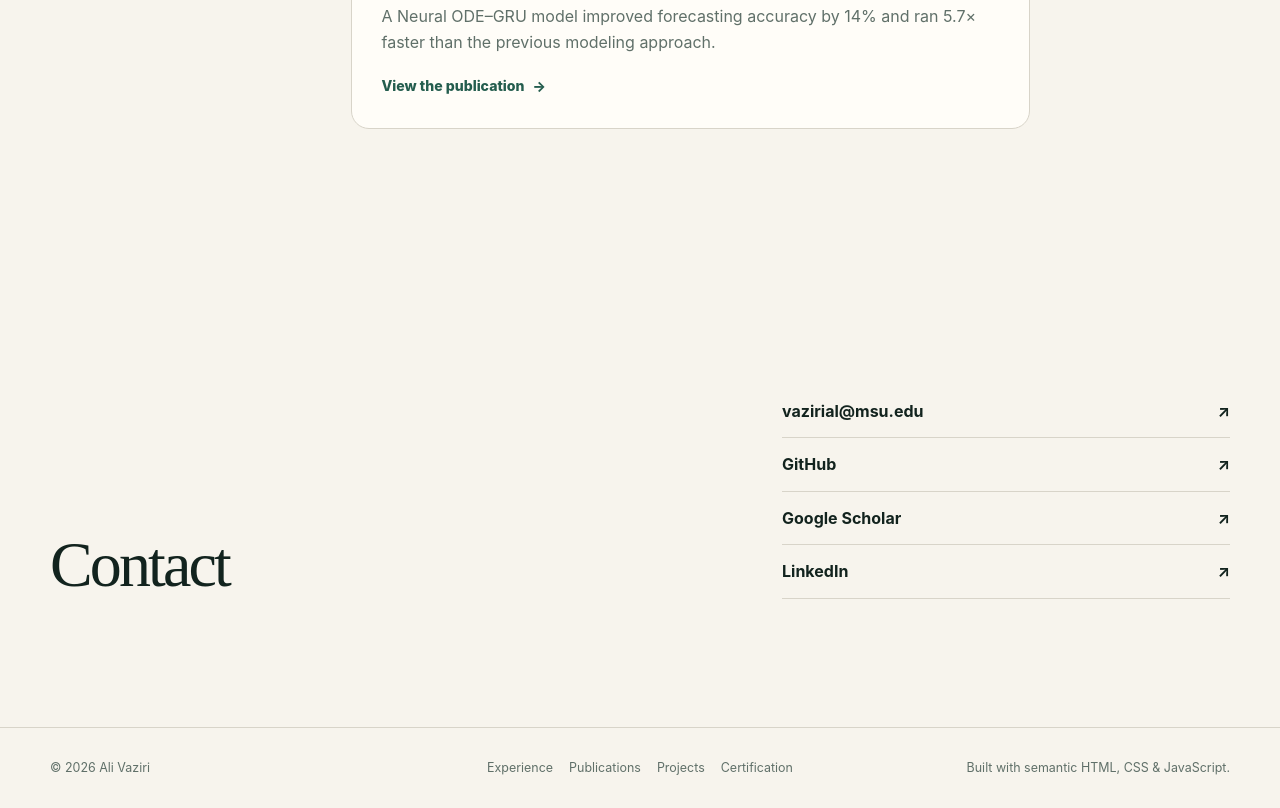
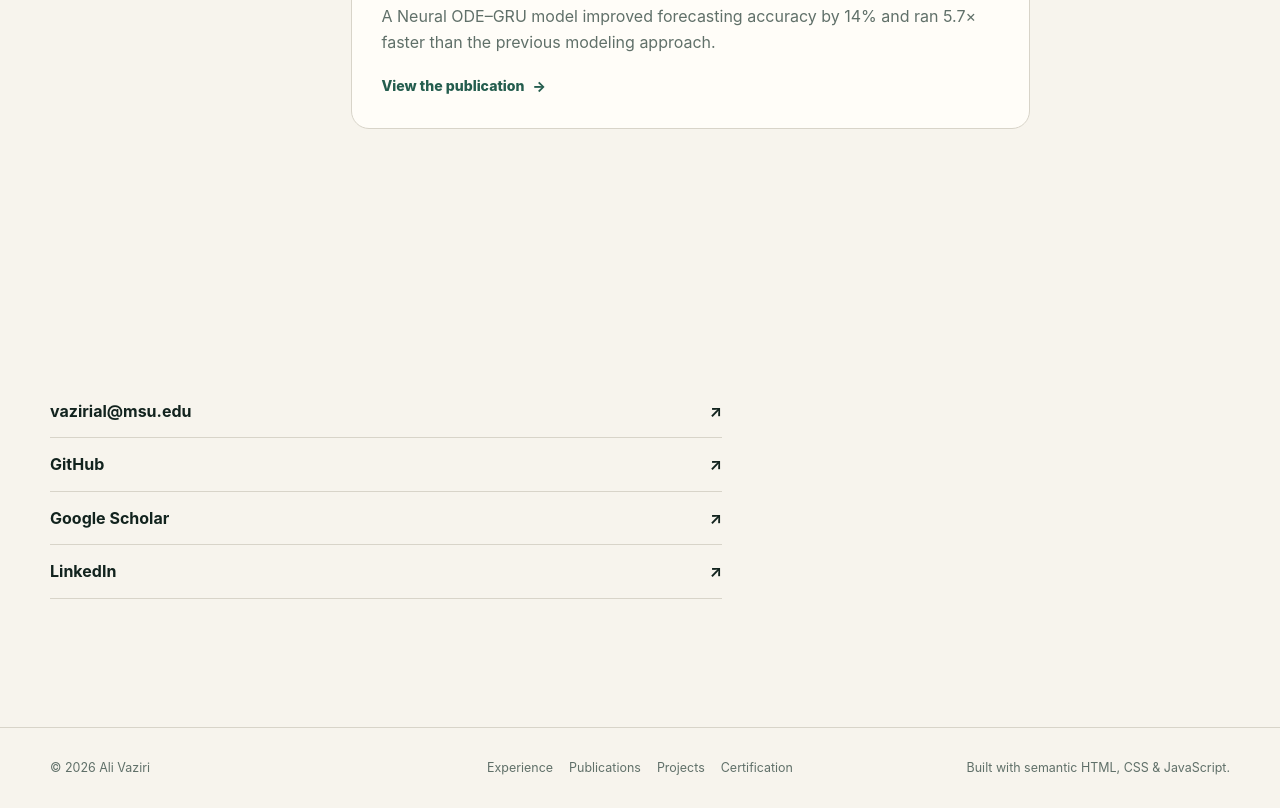
Before and after one commit to Alivaziri/alivaziri.github.io, a plain HTML site: page index.html in a window 1280 px wide. Shown: the part 3320-4128 px from the top of the page. Drawn offline with Linux system fonts and the light colour scheme.

Commit message:
Remove contact title from contact panel
Removed the contact title header from the contact panel section.

```diff
--- a/index.html
+++ b/index.html
@@ -148,9 +148,6 @@
     </section>
 
     <section class="section shell contact-panel" aria-labelledby="contact-title">
-      <div>
-        <h2 id="contact-title">Contact</h2>
-      </div>
       <div class="contact-actions">
         <a href="mailto:vazirial@msu.edu">vazirial@msu.edu <span aria-hidden="true">↗</span></a>
         <a href="https://github.com/Alivaziri" target="_blank" rel="noopener">GitHub <span aria-hidden="true">↗</span></a>
```
